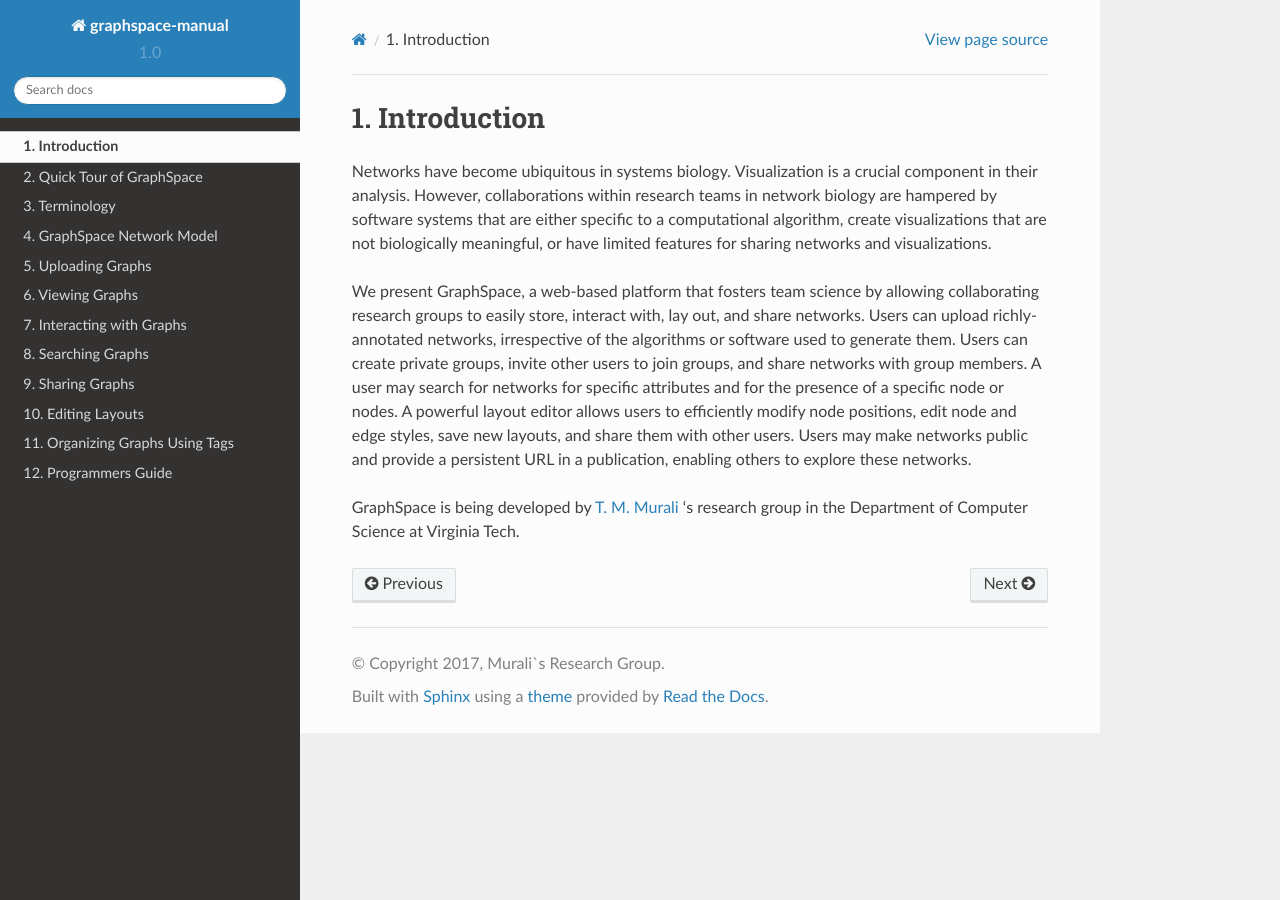
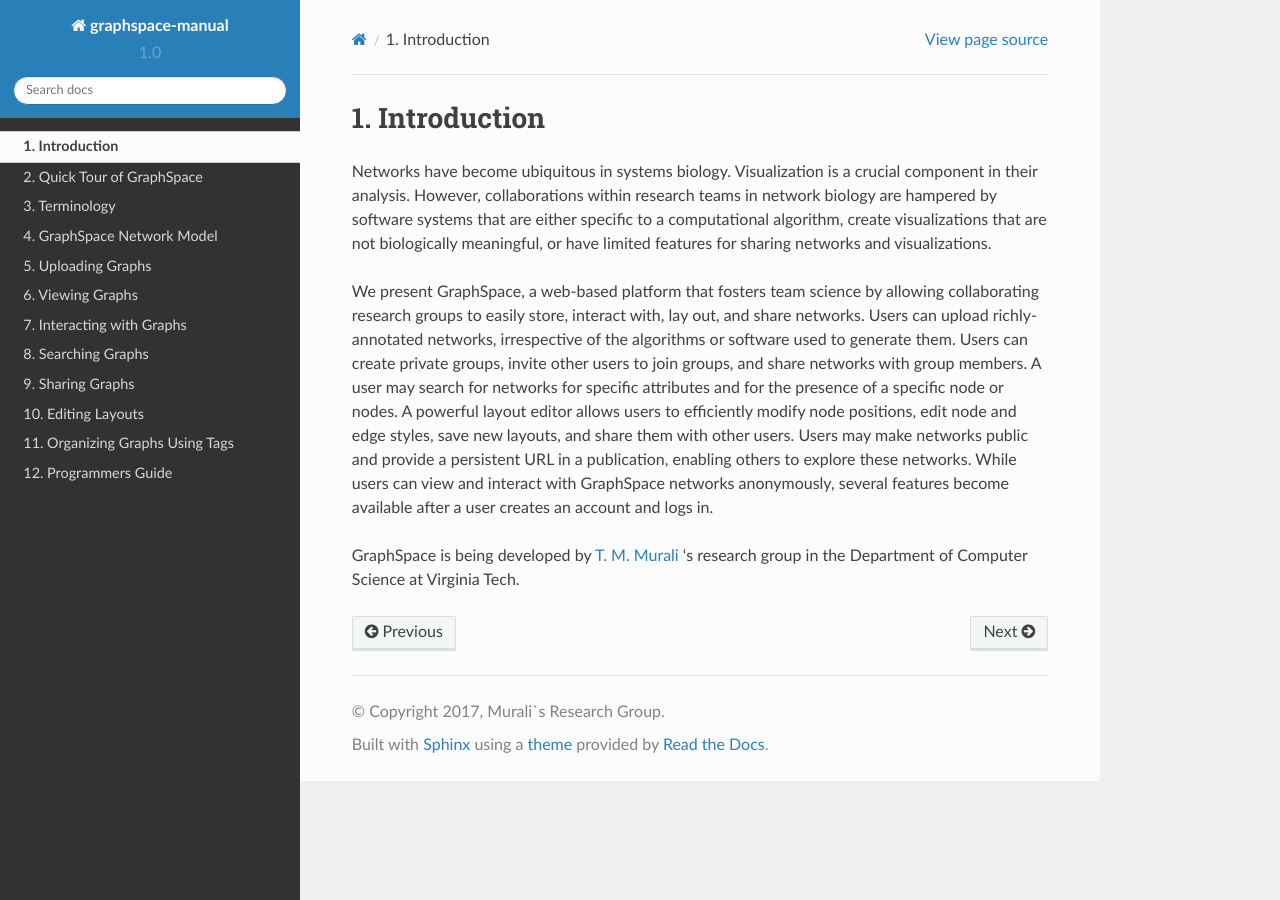
Before and after one commit to adbharadwaj/graphspace-manual, a Sphinx documentation site: the page built from docs/Introduction.md, in a window 1280 px wide. Built offline with Sphinx 7.4.7 and the Read the Docs theme 2.0.0, drawn with Linux system fonts in a browser that asks for light colours.

Commit message:
Update Introduction.md

```diff
--- a/docs/Introduction.md
+++ b/docs/Introduction.md
@@ -14,6 +14,8 @@
 of a specific node or nodes. A powerful layout editor allows users to
 efficiently modify node positions, edit node and edge styles, save new
 layouts, and share them with other users. Users may make networks public and provide a persistent URL in a
-publication, enabling others to explore these networks.
+publication, enabling others to explore these networks. While users can view and interact with GraphSpace networks
+anonymously, several features become available after a user creates an
+account and logs in.
 
 GraphSpace is being developed by [T. M. Murali](http://bioinformatics.cs.vt.edu/~murali) 's research group in the Department of Computer Science at Virginia Tech.
```
